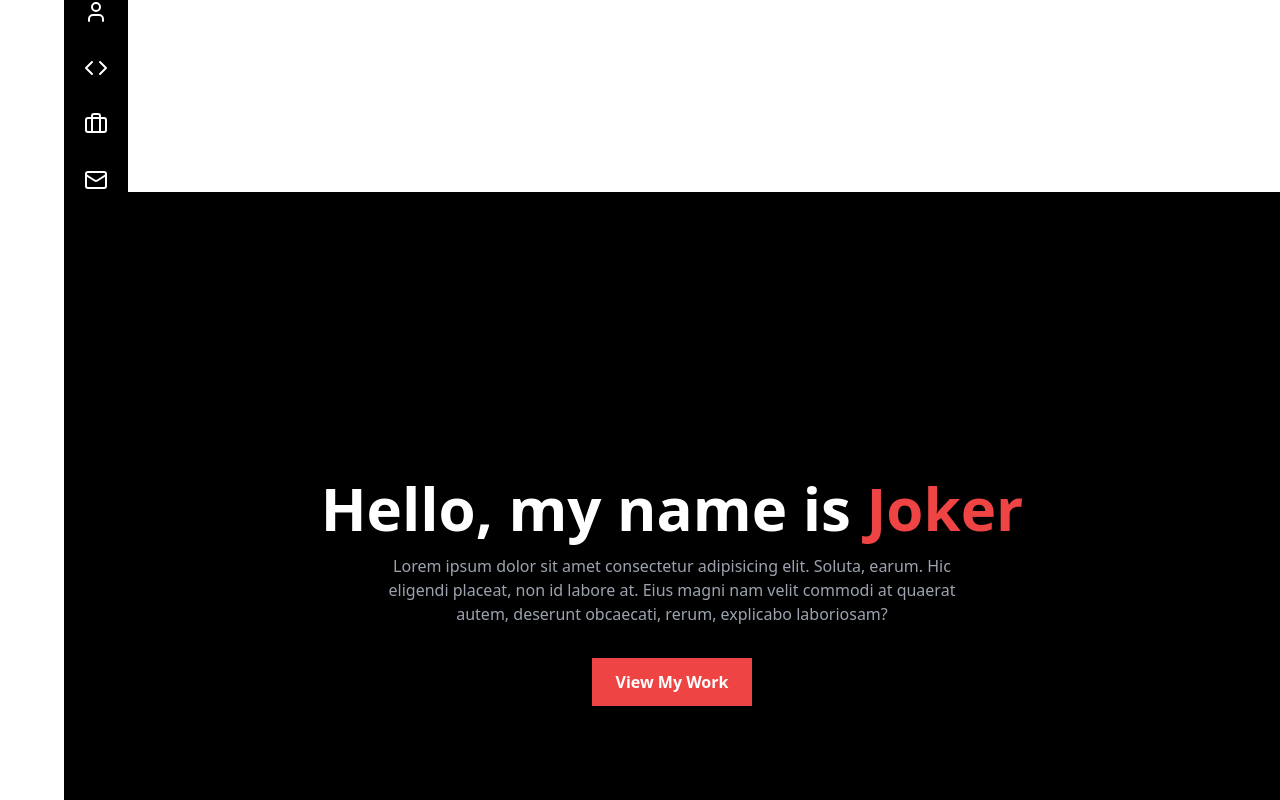
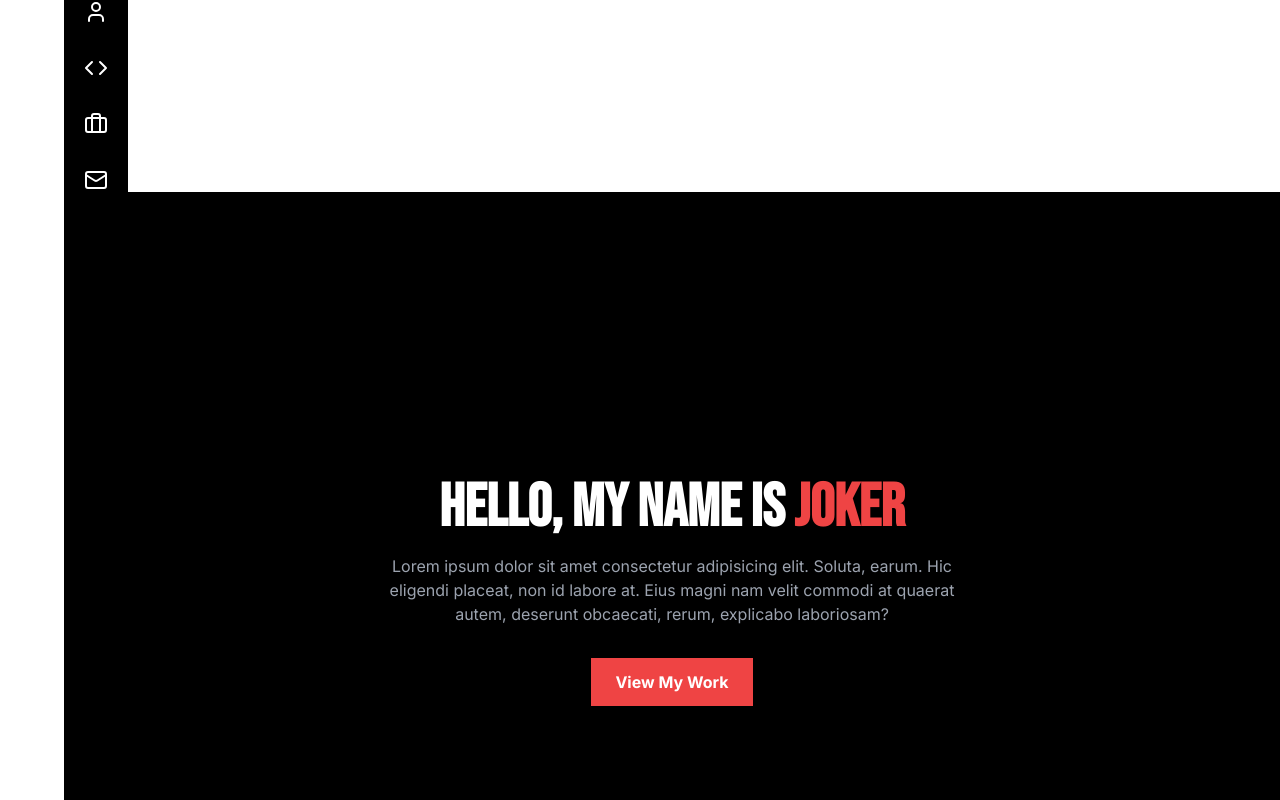
Before and after one commit to RenAmamiya0411/Website-Portfolio-v2, a React (Vite) app: page / in a window 1280 px wide. Shown: the top 800 px of the page. Built offline with nearby package versions, Linux system fonts and the light colour scheme.

Commit message:
Applied fonts in index.css

```diff
--- a/src/index.css
+++ b/src/index.css
@@ -7,3 +7,13 @@
     @apply text-white hover:text-red-500 transition-colors;
   }
 }
+
+body {
+  font-family: "Inter", sans-serif;
+}
+
+h1,
+h2,
+h3 {
+  font-family: "Bebas Neue", sans-serif;
+}
```
